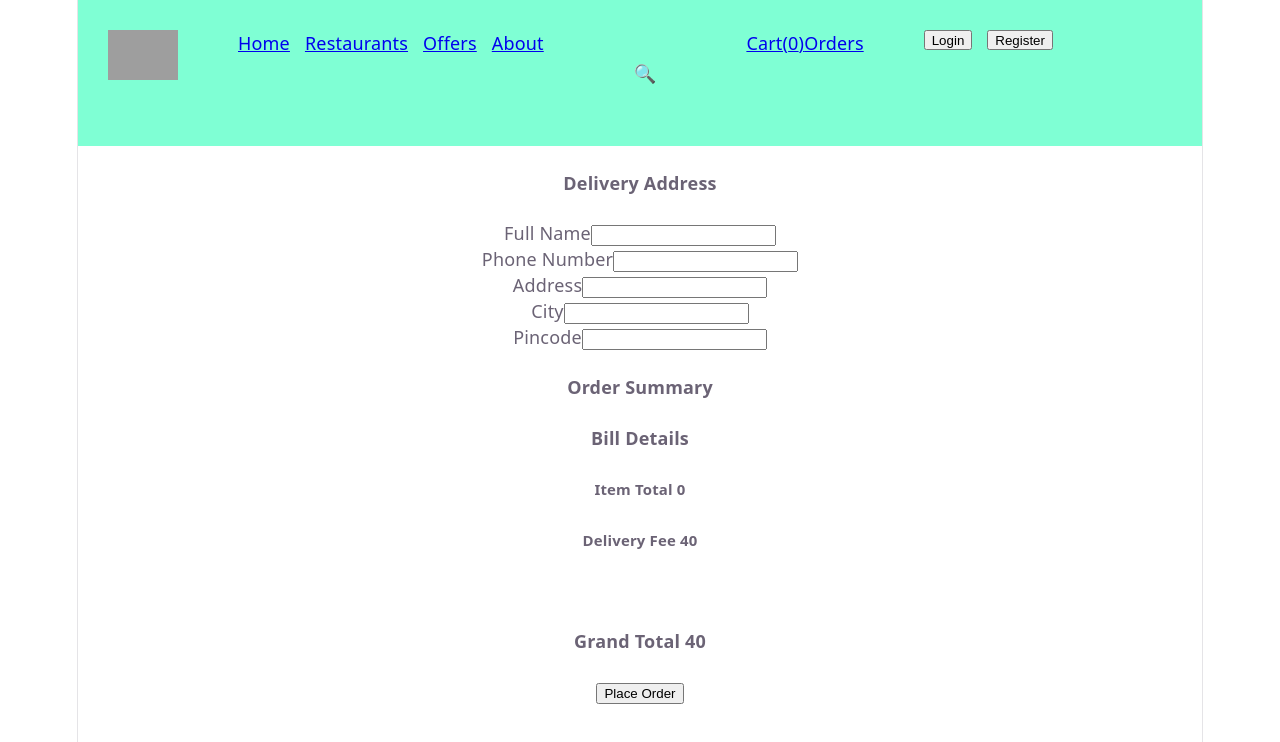
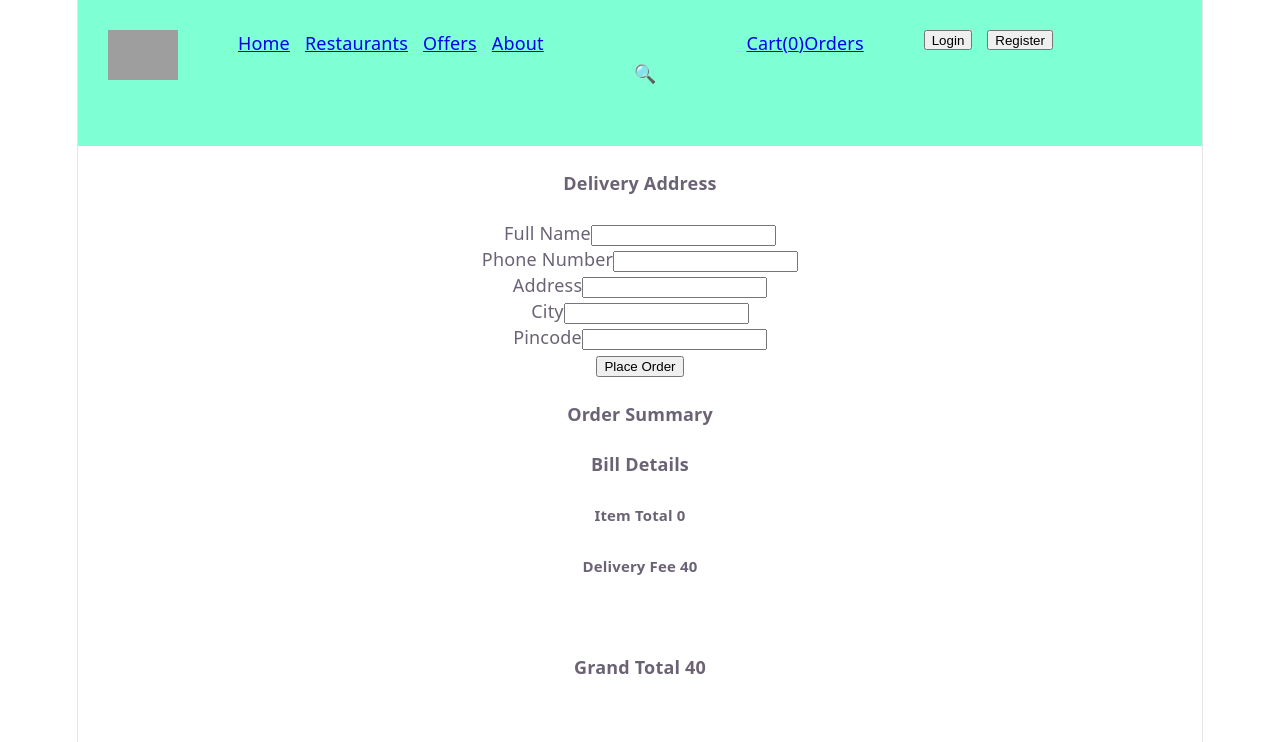
Before and after one commit to AmbikaPattem5/foodhub, a React (Vite) app: page /checkout in a window 1280 px wide. Shown: the top 742 px of the page. Built offline with nearby package versions, Linux system fonts and the light colour scheme; grey boxes are pictures that could not be loaded.

Commit message:
some changes in checkout

```diff
--- a/src/Context/Cart/CartProvider.tsx
+++ b/src/Context/Cart/CartProvider.tsx
@@ -80,10 +80,13 @@ function CartProvider({children} : ChildrenProp){
         })
         return totalPrice;
     }
+    function clearCart(){
+      setCartItem([])
+    }
 
 
     return(
-        <CartContext.Provider value={{cartItem,handleAddItem,removeItem, incrementCartItem, decrementCartItem,totalCartItems, totalCartPrice}}>
+        <CartContext.Provider value={{cartItem,handleAddItem,removeItem, incrementCartItem, decrementCartItem,totalCartItems, totalCartPrice, clearCart}}>
             {children}
         </CartContext.Provider>
 )}
--- a/src/Pages/CheckOut/CheckOut.tsx
+++ b/src/Pages/CheckOut/CheckOut.tsx
@@ -6,16 +6,16 @@ import { useNavigate } from "react-router-dom";
 function CheckOut() {
   const [address, setAddress] = useState<DeliveryDetails>({
     name: "",
-    phone: undefined,
+    phone: "",
     address: "",
     city: "",
-    pincode: undefined,
+    pincode: "",
   });
   const navigate = useNavigate();
   const [orders,setOrders] = useState<OrderType[]>([])
-  const [errors,setErrors] = useState<addressErrors>({name:"",phone:"",pincode:""})
-  const updateErrors : addressErrors =  {name:"",phone:"",pincode:""};
-  const { cartItem, totalCartPrice } = useCart();
+  const [errors,setErrors] = useState<addressErrors>({name:"",phone:"",address:"",city:"",pincode:""})
+  const updateErrors : addressErrors =  {name:"",phone:"",address:"",city:"",pincode:""};
+  const { cartItem, totalCartPrice, clearCart } = useCart();
   const deliveryFee: number = 40;
   function handleChange(e) {
     if (e.target.name === "name") {
@@ -48,6 +48,12 @@ function CheckOut() {
     else if(!(phonePattern).test(address.phone.toString())){
       updateErrors.phone = "Phone number must be 10 digits "
     }
+    if(address.city === ""){
+      updateErrors.city = "City is required";
+    }
+    if(address.address === ""){
+      updateErrors.address = "Address is required"
+    }
     if(address.pincode === undefined){
       updateErrors.pincode = "PinCode is required"
     }
@@ -55,7 +61,7 @@ function CheckOut() {
       updateErrors.pincode = "PinCode must be 6 digits"
     }
     setErrors(updateErrors);
-    const errorResult = Object.values(errors).some((errorMessage)=>(errorMessage!=""))
+    const errorResult = Object.values(updateErrors).some((errorMessage)=>(errorMessage!=""))
     if(errorResult){
       return;
     }
@@ -74,14 +80,15 @@ function CheckOut() {
     const responseData: OrderType[] = response===null ? [] : JSON.parse(response);
 
     if(responseData === null) {
-      updatedOrders = orders
+      updatedOrders = orders;
     }
     else{
       updatedOrders = [...responseData, newOrder]
     }
     localStorage.setItem("orders",JSON.stringify(updatedOrders));
-    setOrders(updatedOrders)
-    setErrors({name:"",phone:"",pincode:""});
+    setOrders(updatedOrders);
+    clearCart();
+    setErrors({name:"",phone:"",address:"",city:"",pincode:"",});
     navigate(`/orderConfirmation/${newOrder.id}`)
   }
 
@@ -90,7 +97,7 @@ function CheckOut() {
       <div>
         <div>
           <h4>Delivery Address</h4>
-          <form>
+          <form onSubmit={handleSubmit}>
             <label>Full Name</label>
             <input
               type="text"
@@ -116,6 +123,7 @@ function CheckOut() {
               value={address.address}
               onChange={handleChange}
             />
+            {errors.address &&<p>{errors.address}</p>}
             <br />
             <label>City</label>
             <input
@@ -124,6 +132,7 @@ function CheckOut() {
               value={address.city}
               onChange={handleChange}
             />
+            {errors.city && <p>{errors.city}</p>}
             <br />
             <label>Pincode</label>
             <input
@@ -134,6 +143,7 @@ function CheckOut() {
             />
             {errors.pincode && <p>{errors.pincode}</p>}
             <br />
+                  <button type="submit" >Place Order</button>
           </form>
         </div>
         <div>
@@ -154,7 +164,6 @@ function CheckOut() {
            <h4>Grand Total {totalCartPrice() + deliveryFee}</h4>
         </div>
       </div>
-      <button type="submit" onClick= {handleSubmit}>Place Order</button>
     </div>
   );
 }
--- a/src/types/Types.ts
+++ b/src/types/Types.ts
@@ -39,6 +39,7 @@ export type CartContextType = {
     decrementCartItem : (itemId : number) => void;
     totalCartItems : () => number ;
     totalCartPrice : () => number;
+    clearCart: () => void;
 }
 export type ChildrenProp = {
   children: React.ReactNode;
@@ -46,15 +47,17 @@ export type ChildrenProp = {
 
 export type DeliveryDetails = {
     name : string;
-    phone : number|undefined;
+    phone : number|"";
     address : string;
     city : string;
-    pincode : number|undefined;
+    pincode : number|"";
 }
 export type addressErrors = {
     name: string;
     phone : number|string;
-    pincode: number | string
+    pincode: number | string;
+    address: string;
+    city: string;
 }
 export enum OrderStatus {
     Placed = "Placed",
@@ -68,7 +71,7 @@ export type OrderType = {
     user: string;
     items: Array<CartItemType>;
     address: string;
-    totalAmount: number | undefined;
-    status: OrderStatus | undefined;
+    totalAmount: number  ;
+    status: OrderStatus  ;
     createdAt :string
 }
```
